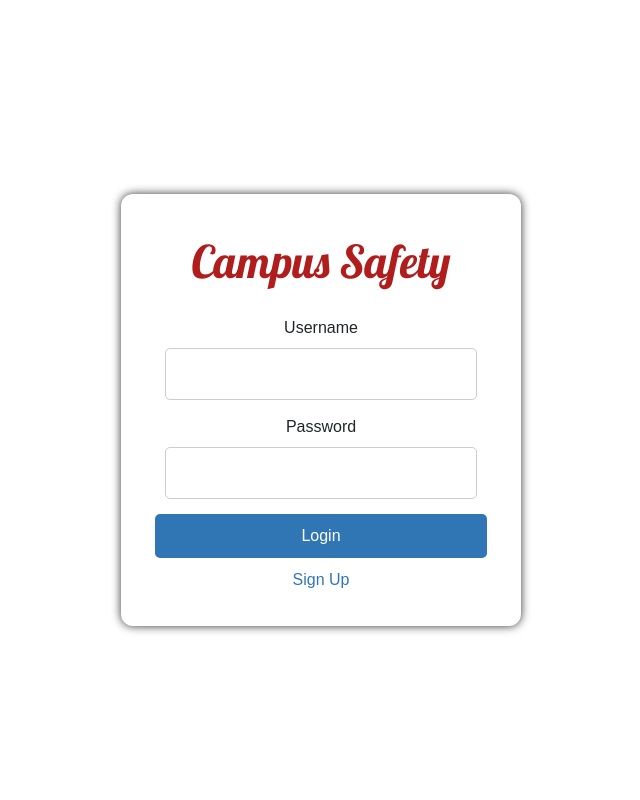
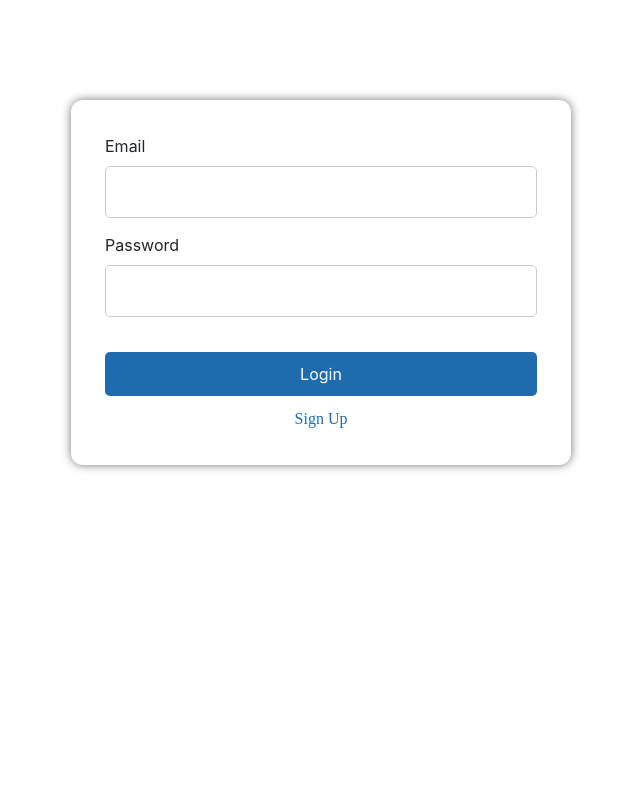
Before and after one commit to tanvirA25/Campus-Safety-Application, a Python web app: template Campus Safety Application/website/templates/login.html in a window 1280 px wide. Shown: the whole page, without its empty margins (319-959 px from the left). Run offline with Jinja, Linux system fonts and the light colour scheme; the template is opened without the code that fills it, so the values that code supplies are empty; some libraries are stand-ins or nearby versions.

Commit message:
Update login.html

```diff
--- a/Campus Safety Application/website/templates/login.html
+++ b/Campus Safety Application/website/templates/login.html
@@ -1,44 +1,25 @@
 {% extends "base.html" %}
-{% block title%}Login{% endblock %}
-{% block styles %}
+{% block title %}Main{% endblock%}
+{% block content %}
         <style>
-            @import url('https://fonts.googleapis.com/css2?family=Lobster&display=swap');
-            body {
-                font-family: 'Poppins', sans-serif;
-                background-color: rgb(255, 255, 255);
-                display: flex;
-                justify-content: center;
-                align-items: center;
-                height:  100vh;
-                margin: 0;
-            }
             .login-container{
                 background-color: rgb(255, 255, 255);
                 padding: 34px;
                 border-radius: 12px;
-                box-shadow: 0 0 10px rgba(0,0,0, 0.80);
-                width: 400px;
-                text-align: center;
-                margin-top: 20px;
+                box-shadow: 0 0 10px rgba(86, 84, 84, 0.8);
+                width: 500px;
+                text-align: auto;
+                margin: auto;
+                margin-top: 100px;
             }
-            .logo{
-                font-family: 'Lobster', cursive;
-                font-size: 45px;
-                color:  rgb(176, 29, 29);
-                margin-bottom: 20px;
 
-            }
-            .login-container label{
-                display: block;
-                margin-bottom: 8px;
-
-            }
-            .login-container input[type="text"],
+            .login-container input[type="email"],
             .login-container input[type="password"]{
-                width: calc(100% - 20px);
+                width: calc(100%);
                 font-size: 20px;
                 padding: 10px;
                 margin-bottom: 15px;
+
                 border: 1px solid #ccc;
                 border-radius: 5px;
             }
@@ -47,20 +28,23 @@
                 padding: 10px;
                 border: none;
                 border-radius: 5px;
-                background-color: rgb(48, 118, 180);
+                background-color: rgb(31, 107, 173);
                 color: white;
+                margin-top: 20px;
                 font-size: 16px;
                 cursor:pointer;
             }
             .login-container button:hover {
-                background-color: aliceblue;
+                background-color: rgb(93, 143, 187);
             }
             .login-container .signup-link {
                 text-align: center;
                 margin-top: 10px;
+
             }
             .login-container .signup-link a {
-                color: rgb(48, 118, 180);
+                color: rgb(31, 107, 173);
+                font-family: Poppins;
                 text-decoration: none;
             }
             .login-container .signup-link a:hover {
@@ -69,18 +53,15 @@
 
         </style>
 
-{% endblock %}
-{% block content %}
         <div class="login-container">
-            <div class="logo">Campus Safety</div>
-            <form action="/login" method="post">
-                <label for="username">Username</label>
-                <input type="text" id="username" name="username" required>
+            <form method="POST">
+                <label for="email">Email</label>
+                <input type="email" id="email" name="email" required>
                 <label for ="password">Password</label>
                 <input type="password" id="password" name="password" required>
                 <button type="submit">Login</button>
-            </from>
+            </form>
             <div class="signup-link">
-                <a href="/sign-up">Sign Up</a>
+                <a id= signUp href="/sign-up">Sign Up</a>
             </div>
 {% endblock %}
```
